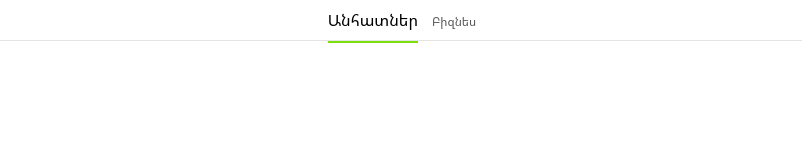
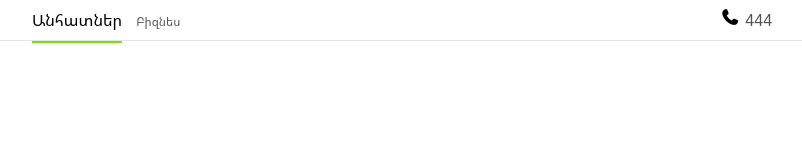
Before and after one commit to on-ghazariian/ucom, a website built with Vite: page index.html in a window 1280 px wide. Shown: the whole page, without its empty margins (238-1040 px from the left). Built offline with nearby package versions, Linux system fonts and the light colour scheme.

Commit message:
add contacts div

```diff
--- a/index.html
+++ b/index.html
@@ -4,6 +4,7 @@
     <meta charset="UTF-8" />
     <link rel="icon" type="image/svg+xml" href="https://www.ucom.am/images/favicons/apple-icon-60x60.png" />
     <meta name="viewport" content="width=device-width, initial-scale=1.0" />
+    <link rel="stylesheet" href="https://cdnjs.cloudflare.com/ajax/libs/font-awesome/7.0.1/css/all.min.css" integrity="sha512-2SwdPD6INVrV/lHTZbO2nodKhrnDdJK9/kg2XD1r9uGqPo1cUbujc+IYdlYdEErWNu69gVcYgdxlmVmzTWnetw==" crossorigin="anonymous" referrerpolicy="no-referrer" />
     <title>Ucom.am</title>
   </head>
   <body>
--- a/src/main.js
+++ b/src/main.js
@@ -7,6 +7,10 @@ document.querySelector("#app").innerHTML = `
         <p id="anh">Անհատներ</p>
         <p id="bzn">Բիզնես</p>
       </div>
+      <div id="contacts">
+        <i class="fa-solid fa-phone"></i>
+        <p id="four">444</p>
+      </div>
     </div>
   </div>
 `;
--- a/src/style.css
+++ b/src/style.css
@@ -28,3 +28,11 @@ p {
   border-bottom: 2px solid #7ce00b;
   padding-bottom: 10px;
 }
+#contacts{
+  display: flex;
+  flex-direction: row;
+}
+#four{
+  margin-left: 5px;
+  color: #505350;
+}
```
